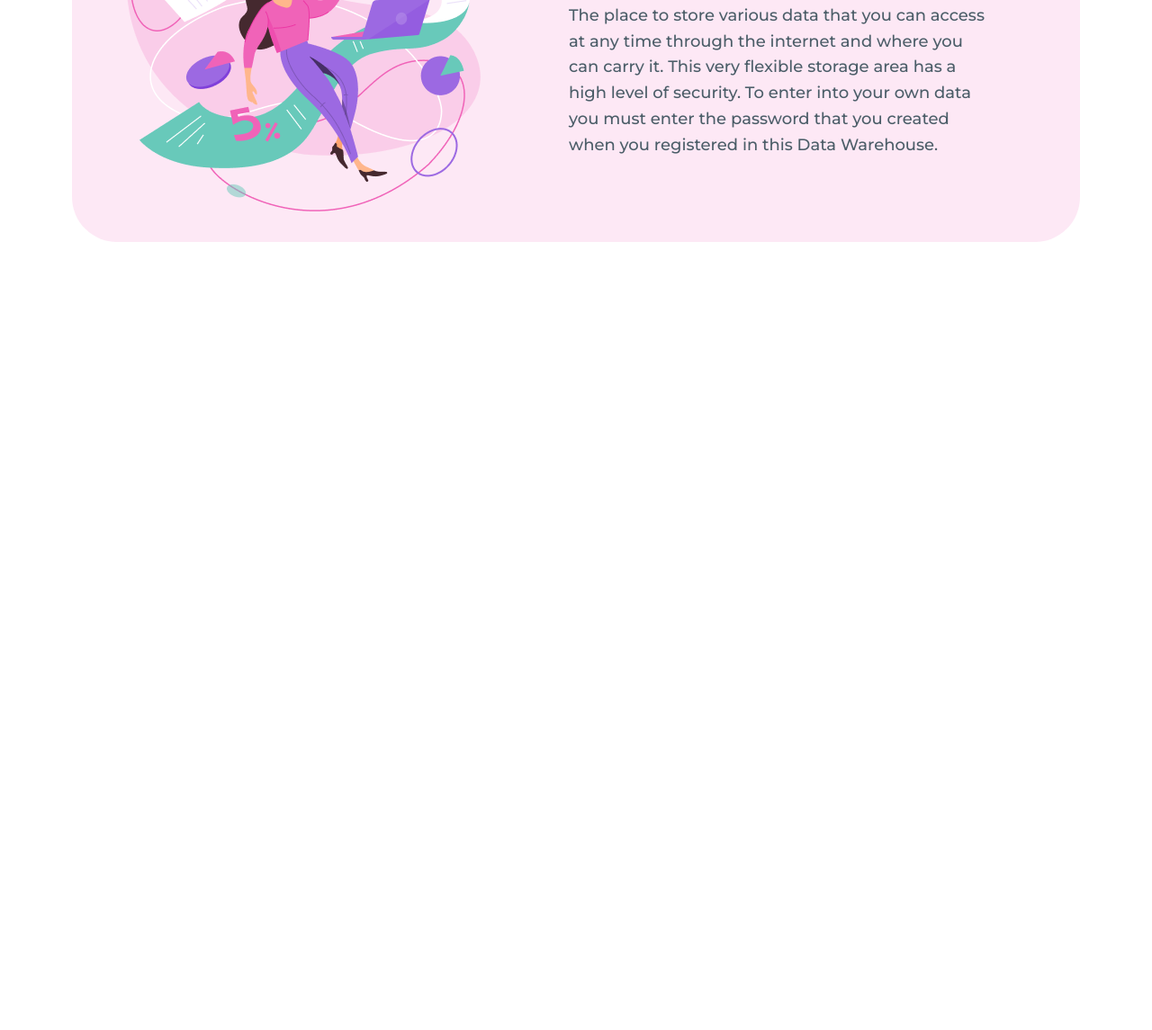
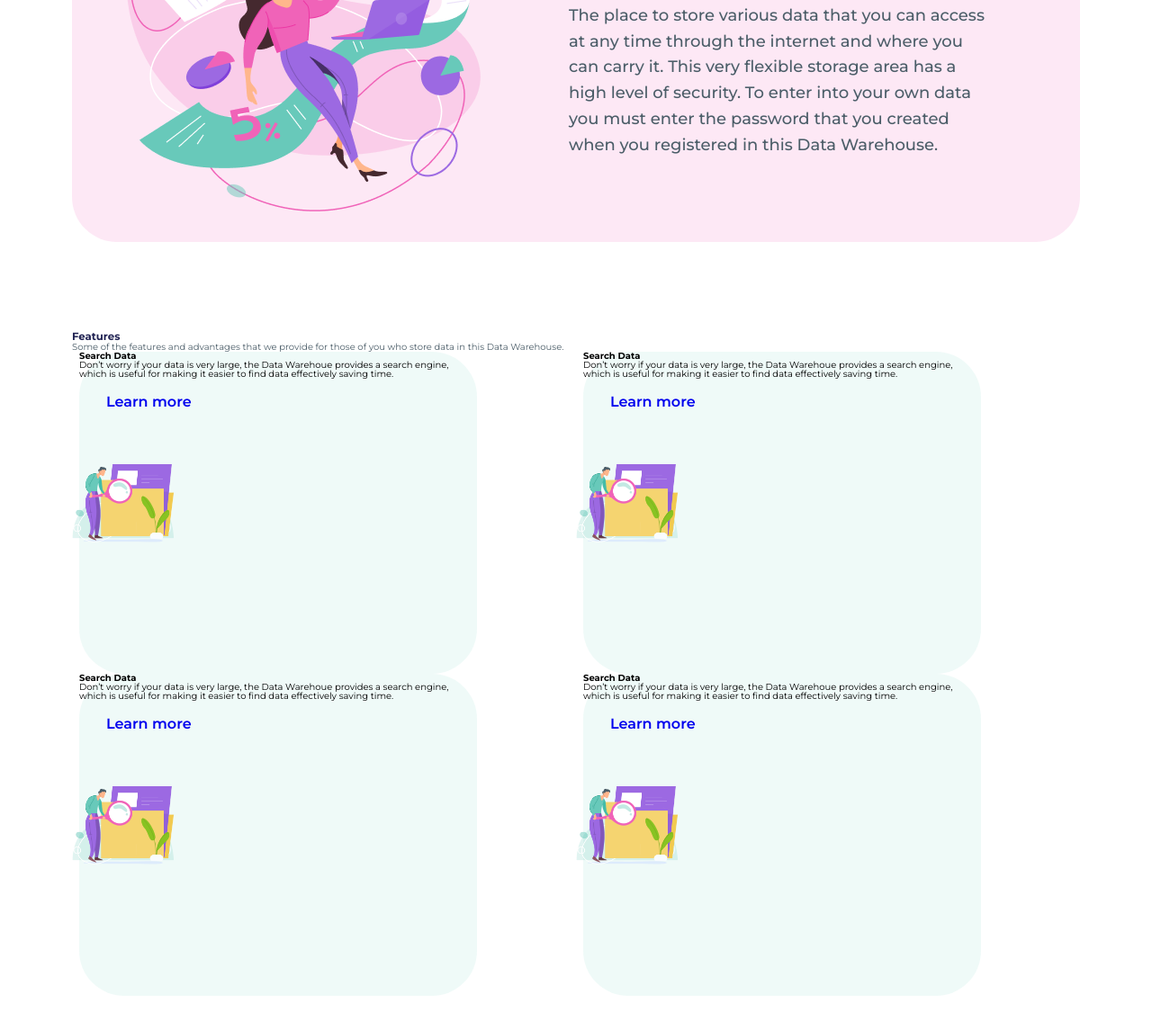
Before and after one commit to baltimorrr/clone-website-ui, a plain HTML site: page data-warehouse/index.html in a window 1280 px wide. Shown: the part 1000-2145 px from the top of the page at 90% size. Before the commit the page ends 1369 px from the top, so only its background shows below. Drawn offline with Linux system fonts and the light colour scheme.

Commit message:
add feature section

```diff
--- a/data-warehouse/index.html
+++ b/data-warehouse/index.html
@@ -72,6 +72,67 @@
                     </div>
                 </div>
             </section>
+            <section class="feature">
+                <div class="container">
+                    <div class="feature-main">
+                        <div class="feature-header">
+                            <h3 class="feature-heading heading">Features</h3>
+                            <p class="feature-desc text">Some of the features and advantages that we provide for those
+                                of you who store data in this Data Warehouse.</p>
+                        </div>
+                        <div class="feature-list">
+                            <div class="feature-item">
+                                <div class="feature-image">
+                                    <img src="./images/image-feature-1.png" alt="">
+                                </div>
+                                <div class="feature-content">
+                                    <h4>Search Data</h4>
+                                    <p>Don’t worry if your data is very large, the Data Warehoue provides a search
+                                        engine, which is useful for making it easier to find data effectively saving
+                                        time.</p>
+                                    <a href="#!" class="btn btn-tranparent">Learn more</a>
+                                </div>
+                            </div>
+                            <div class="feature-item">
+                                <div class="feature-image">
+                                    <img src="./images/image-feature-1.png" alt="">
+                                </div>
+                                <div class="feature-content">
+                                    <h4>Search Data</h4>
+                                    <p>Don’t worry if your data is very large, the Data Warehoue provides a search
+                                        engine, which is useful for making it easier to find data effectively saving
+                                        time.</p>
+                                    <a href="#!" class="btn btn-tranparent">Learn more</a>
+                                </div>
+                            </div>
+                            <div class="feature-item">
+                                <div class="feature-image">
+                                    <img src="./images/image-feature-1.png" alt="">
+                                </div>
+                                <div class="feature-content">
+                                    <h4>Search Data</h4>
+                                    <p>Don’t worry if your data is very large, the Data Warehoue provides a search
+                                        engine, which is useful for making it easier to find data effectively saving
+                                        time.</p>
+                                    <a href="#!" class="btn btn-tranparent">Learn more</a>
+                                </div>
+                            </div>
+                            <div class="feature-item">
+                                <div class="feature-image">
+                                    <img src="./images/image-feature-1.png" alt="">
+                                </div>
+                                <div class="feature-content">
+                                    <h4>Search Data</h4>
+                                    <p>Don’t worry if your data is very large, the Data Warehoue provides a search
+                                        engine, which is useful for making it easier to find data effectively saving
+                                        time.</p>
+                                    <a href="#!" class="btn btn-tranparent">Learn more</a>
+                                </div>
+                            </div>
+                        </div>
+                    </div>
+                </div>
+            </section>
         </main>
     </div>
 </body>
--- a/data-warehouse/sass/_feature.scss
+++ b/data-warehouse/sass/_feature.scss
@@ -0,0 +1,25 @@
+.feature {
+    margin-bottom: 100px;
+    &-list {
+        display: grid;
+        grid-template-columns: repeat(2, 1fr);
+    }
+    &-item {
+        display: flex;
+        justify-content: space-between;
+        align-items: center;
+    }
+    &-image {
+        z-index: 20;
+        img {
+            width: 232px !important;
+        }
+    }
+    &-content {
+        min-width: 442px;
+        height: 358px;
+        background: rgba(104, 201, 186, 0.1);
+        border-radius: 50px;
+        transform: translateX(-110px);
+    }
+}
```
Also changed, not shown: data-warehouse/css/app.css, data-warehouse/images/image-feature-1.png (added), 1 other file.
